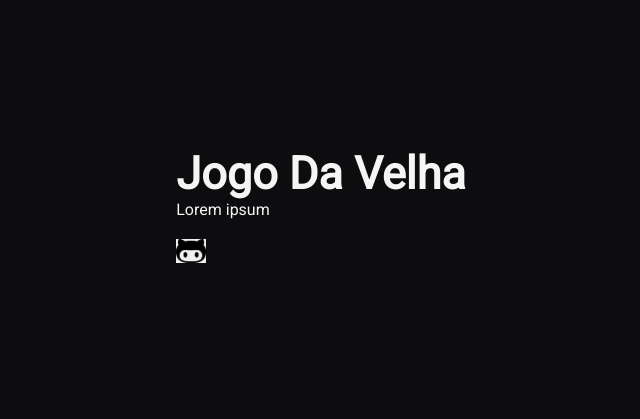
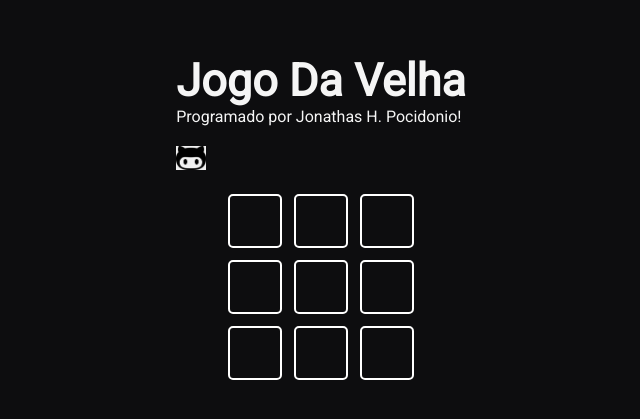
Before and after one commit to jonathashenrique7/jogo-da-velha-next, a Next.js app: page / in a window 1280 px wide. Shown: the part 183-602 px from the top of the page, without its empty margins (319-959 px from the left). Built offline with nearby package versions, Linux system fonts and the light colour scheme.

Commit message:
Display Grid -> Game.jsx + Game.module.css

```diff
--- a/pages/index.jsx
+++ b/pages/index.jsx
@@ -3,8 +3,8 @@
 //
 export default function HomePage () {
   return (
-    <div>
+    <>
       <GamePage />
-    </div>
+    </>
   )
 }
--- /dev/null
+++ b/src/components/Game/Game.jsx
@@ -0,0 +1,19 @@
+import styles from './Game.module.css'
+
+import { GameOption } from '../gameOption/GameOption'
+//
+export const Game = () => {
+    return (
+        <div className={styles.game}>
+            <GameOption />
+            <GameOption />
+            <GameOption />
+            <GameOption />
+            <GameOption />
+            <GameOption />
+            <GameOption />
+            <GameOption />
+            <GameOption />
+        </div>
+    )
+}
--- /dev/null
+++ b/src/components/Game/Game.module.css
@@ -0,0 +1,6 @@
+.game {
+    /* O HTML sempre utiliza o máximo do espaço no layout */
+    display: grid;
+    grid-template-columns: repeat(3, 1fr); /* 3 -> Por espaço! */
+    gap: 12px;
+}
--- a/src/components/GamePage.jsx
+++ b/src/components/GamePage.jsx
@@ -1,10 +1,12 @@
 import { Header } from "./header/Header"
+import { Game } from "./Game/Game"
 
 // Primeiro projeto -> Criando o componente do ícone
 export const GamePage = () => {
     return (
         <div className="container">
             <Header />
+            <Game />
         </div>
     )
 }
--- /dev/null
+++ b/src/components/gameOption/GameOption.jsx
@@ -0,0 +1,11 @@
+//
+import styles from './GameOption.module.css'
+
+// O alinhamento irá acontecer na "div" -> Trabalhar o CSS no componente "Game"
+export const GameOption = () => {
+    return (
+        <div className={styles.gameOption}>
+
+        </div>
+    )
+}
--- /dev/null
+++ b/src/components/gameOption/GameOption.module.css
@@ -0,0 +1,12 @@
+.gameOption {
+    border: 2px solid white;
+    width: 50px;
+    height: 50px;
+    border-radius: 5px;
+    /* */
+    cursor: pointer;
+    /* */
+    display: flex;
+    justify-content: center;
+    align-items: center;
+}
--- a/src/components/header/Header.jsx
+++ b/src/components/header/Header.jsx
@@ -11,7 +11,7 @@
             <Title
                 className={styles.header}
             >Jogo Da Velha</Title>
-            <Subtitle>Lorem ipsum </Subtitle>
+            <Subtitle>Programado por Jonathas H. Pocidonio!</Subtitle>
             <div className={styles.iconContent}>
                 <Icon iconName="logo" link={'https://github.com/jonathashenrique7'} />
             </div>
```
